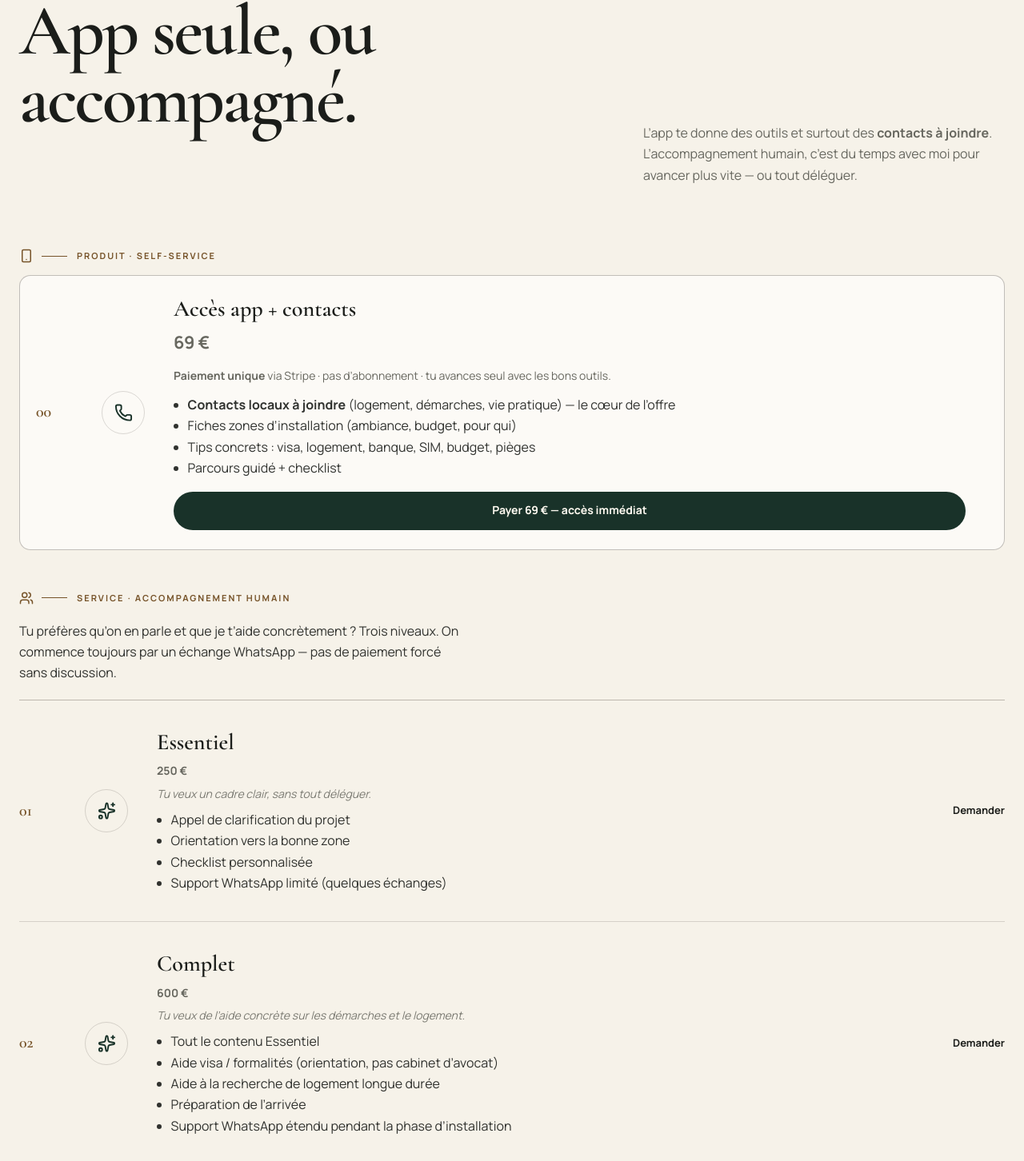
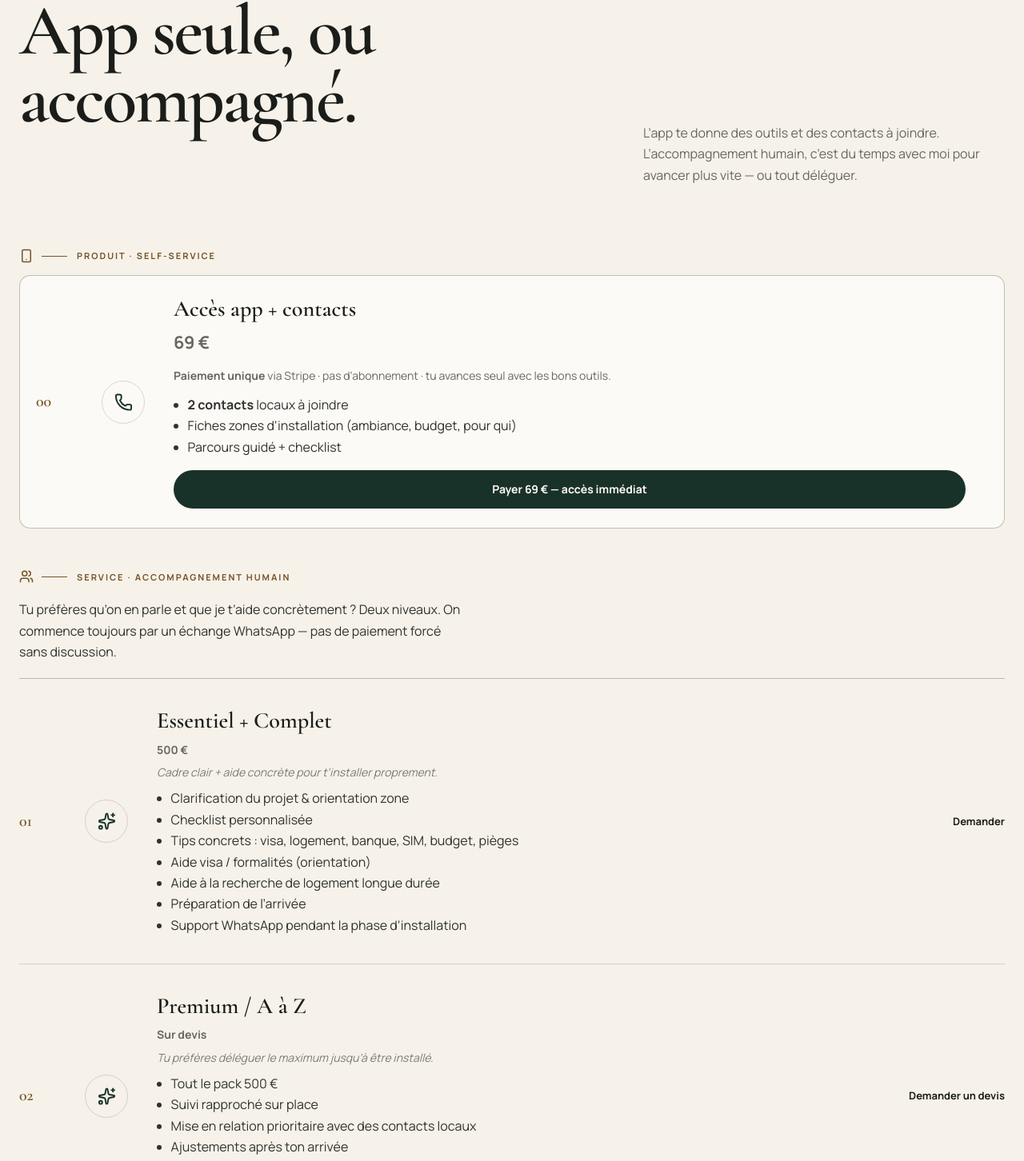
Before and after one commit to Dorianpmy/MyLombok, a Next.js app: page /accompagnement in a window 1280 px wide. Shown: the part 330-1782 px from the top of the page at 80% size. Built offline with nearby package versions, Linux system fonts and the light colour scheme.

Commit message:
pricing: app 2 contacts, pack 500€, premium sur devis

```diff
--- a/app/accompagnement/page.tsx
+++ b/app/accompagnement/page.tsx
@@ -5,7 +5,7 @@ import { CheckoutButton } from "../components/checkout-button";
 
 export const metadata: Metadata = {
   title: "Tarifs — App & accompagnement",
-  description: "App 69 € avec contacts locaux. Accompagnement humain à partir de 250 € pour s’installer à Lombok.",
+  description: "App 69 € avec 2 contacts. Accompagnement humain à 500 € ou sur devis pour s’installer à Lombok.",
 };
 
 function waLink(message: string) {
@@ -15,47 +15,36 @@ function waLink(message: string) {
 const formulas = [
   {
     number: "01",
-    name: "Essentiel",
-    price: "250 €",
-    tagline: "Tu veux un cadre clair, sans tout déléguer.",
+    name: "Essentiel + Complet",
+    price: "500 €",
+    tagline: "Cadre clair + aide concrète pour t’installer proprement.",
     items: [
-      "Appel de clarification du projet",
-      "Orientation vers la bonne zone",
+      "Clarification du projet & orientation zone",
       "Checklist personnalisée",
-      "Support WhatsApp limité (quelques échanges)",
+      "Tips concrets : visa, logement, banque, SIM, budget, pièges",
+      "Aide visa / formalités (orientation)",
+      "Aide à la recherche de logement longue durée",
+      "Préparation de l’arrivée",
+      "Support WhatsApp pendant la phase d’installation",
     ],
     message:
-      "Salut ! Je suis intéressé par la formule Essentiel (250 €) pour m’installer à Lombok. Tu peux me dire comment on démarre ?",
+      "Salut ! Je suis intéressé par le pack Essentiel + Complet (500 €) pour m’installer à Lombok. Tu peux me dire comment on démarre ?",
   },
   {
     number: "02",
-    name: "Complet",
-    price: "600 €",
-    tagline: "Tu veux de l’aide concrète sur les démarches et le logement.",
-    items: [
-      "Tout le contenu Essentiel",
-      "Aide visa / formalités (orientation, pas cabinet d’avocat)",
-      "Aide à la recherche de logement longue durée",
-      "Préparation de l’arrivée",
-      "Support WhatsApp étendu pendant la phase d’installation",
-    ],
-    message:
-      "Salut ! Je regarde la formule Complet (600 €) — aide visa, logement et préparation arrivée. Tu as un créneau pour en parler ?",
-  },
-  {
-    number: "03",
     name: "Premium / A à Z",
-    price: "1 200 €",
+    price: "Sur devis",
     tagline: "Tu préfères déléguer le maximum jusqu’à être installé.",
     items: [
-      "Tout le contenu Complet",
+      "Tout le pack 500 €",
       "Suivi rapproché sur place",
       "Mise en relation prioritaire avec des contacts locaux",
       "Ajustements après ton arrivée",
       "Accompagnement prolongé sur les premiers mois",
+      "Devis selon ton projet et ta durée",
     ],
     message:
-      "Salut ! Je voudrais l’accompagnement Premium / A à Z (1 200 €) pour m’installer à Lombok sans stress. On peut en discuter ?",
+      "Salut ! Je voudrais un devis pour l’accompagnement Premium / A à Z pour m’installer à Lombok. On peut en discuter ?",
   },
 ];
 
@@ -70,12 +59,11 @@ export default function AccompagnementPage() {
               <h1>App seule, ou accompagné.</h1>
             </div>
             <p>
-              L’app te donne des outils et surtout des <strong>contacts à joindre</strong>.
+              L’app te donne des outils et des contacts à joindre.
               L’accompagnement humain, c’est du temps avec moi pour avancer plus vite — ou tout déléguer.
             </p>
           </div>
 
-          {/* —— PRODUIT : APP —— */}
           <div style={{ marginTop: "2.5rem" }}>
             <div style={{ display: "flex", alignItems: "center", gap: 10, marginBottom: "0.75rem" }}>
               <Smartphone aria-hidden="true" style={{ width: 18, color: "var(--bronze-text)" }} />
@@ -99,9 +87,8 @@ export default function AccompagnementPage() {
                   <strong>Paiement unique</strong> via Stripe · pas d’abonnement · tu avances seul avec les bons outils.
                 </p>
                 <ul style={{ margin: "0 0 1rem", paddingLeft: "1.1rem", opacity: 0.9 }}>
-                  <li><strong>Contacts locaux à joindre</strong> (logement, démarches, vie pratique) — le cœur de l’offre</li>
+                  <li><strong>2 contacts</strong> locaux à joindre</li>
                   <li>Fiches zones d’installation (ambiance, budget, pour qui)</li>
-                  <li>Tips concrets : visa, logement, banque, SIM, budget, pièges</li>
                   <li>Parcours guidé + checklist</li>
                 </ul>
                 <CheckoutButton label="Payer 69 € — accès immédiat" />
@@ -110,14 +97,13 @@ export default function AccompagnementPage() {
             </article>
           </div>
 
-          {/* —— SERVICE : HUMAIN —— */}
           <div style={{ marginTop: "3rem" }}>
             <div style={{ display: "flex", alignItems: "center", gap: 10, marginBottom: "0.5rem" }}>
               <Users aria-hidden="true" style={{ width: 18, color: "var(--bronze-text)" }} />
               <span className="eyebrow" style={{ margin: 0 }}>Service · accompagnement humain</span>
             </div>
             <p style={{ marginBottom: "1.25rem", maxWidth: 560, opacity: 0.9 }}>
-              Tu préfères qu’on en parle et que je t’aide concrètement ? Trois niveaux.
+              Tu préfères qu’on en parle et que je t’aide concrètement ? Deux niveaux.
               On commence toujours par un échange WhatsApp — pas de paiement forcé sans discussion.
             </p>
 
@@ -136,7 +122,9 @@ export default function AccompagnementPage() {
                       ))}
                     </ul>
                   </div>
-                  <a href={waLink(f.message)} target="_blank" rel="noopener noreferrer">Demander</a>
+                  <a href={waLink(f.message)} target="_blank" rel="noopener noreferrer">
+                    {f.price === "Sur devis" ? "Demander un devis" : "Demander"}
+                  </a>
                 </article>
               ))}
             </div>
@@ -159,8 +147,9 @@ export default function AccompagnementPage() {
           </div>
 
           <p style={{ marginTop: "2rem", opacity: 0.75, fontSize: "0.95rem" }}>
-            <strong>App 69 €</strong> = outils + contacts (self-service).
-            <strong> 250 € et plus</strong> = mon temps avec toi. Les deux peuvent se cumuler, aucun n’est obligatoire.
+            <strong>App 69 €</strong> = outils + 2 contacts (self-service).
+            <strong> Pack 500 €</strong> = mon temps avec toi.
+            <strong> Premium</strong> = sur devis. Les offres peuvent se cumuler.
           </p>
         </div>
       </section>
```
